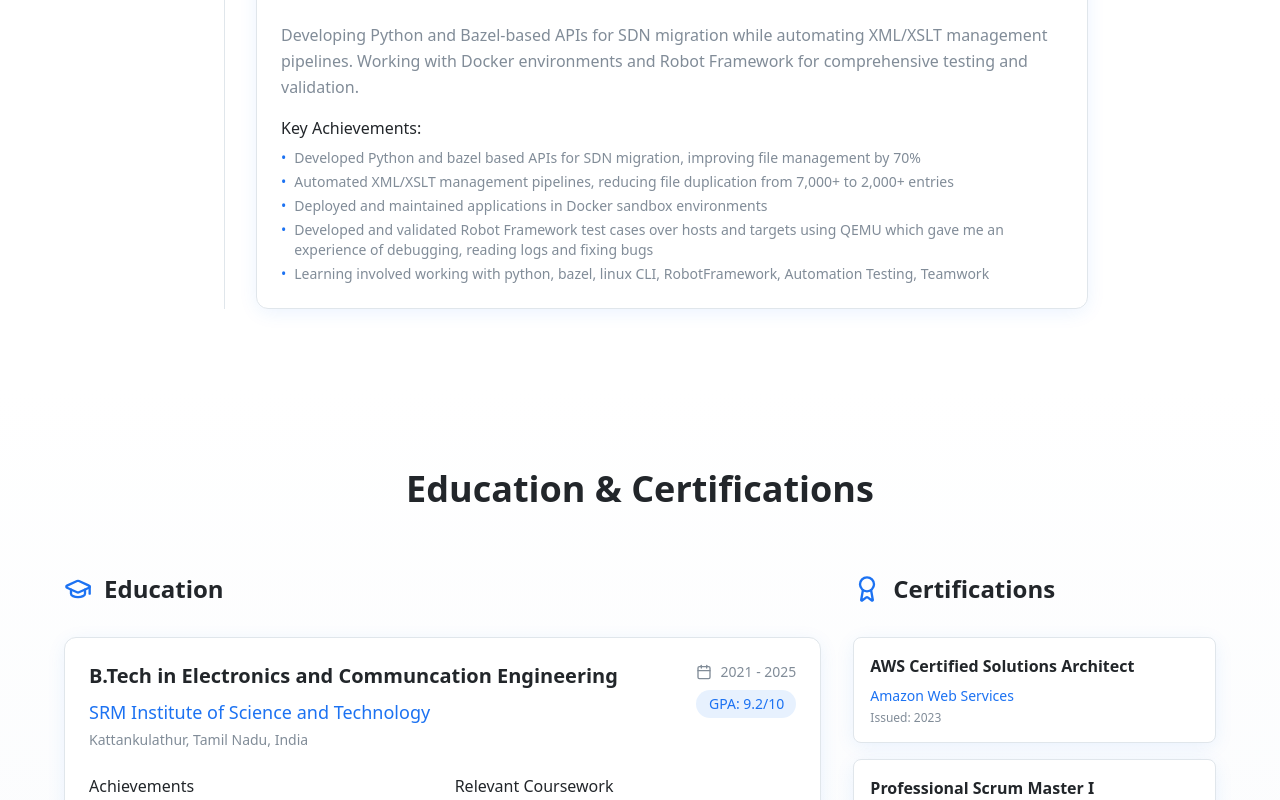
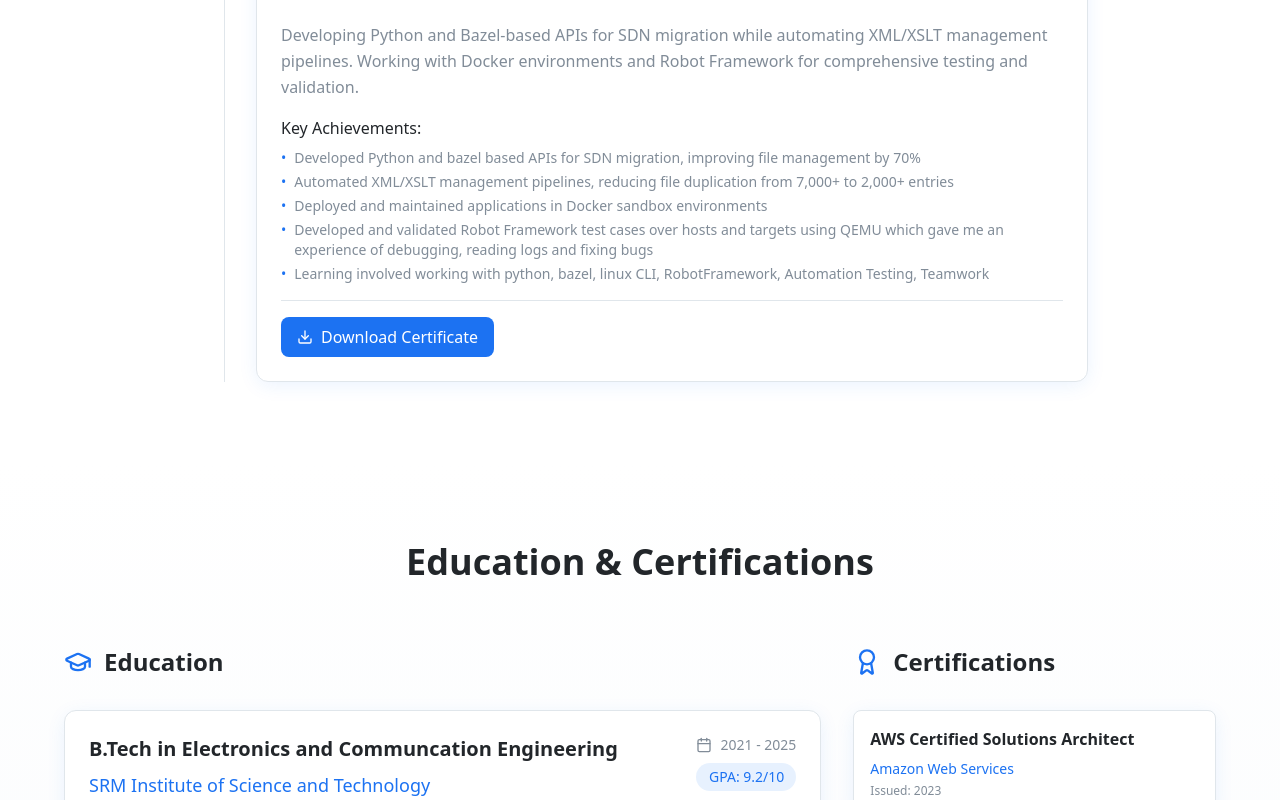
Before and after one commit to KIMARIYOGESH/port-weave-pro, a React (Vite) app: page / in a window 1280 px wide. Shown: the part 3246-4046 px from the top of the page. Built offline with nearby package versions, Linux system fonts and the light colour scheme.

Commit message:
Add PDF link to experience
Add a placeholder PDF link to the professional experience section for the Nokia Networks internship. The user will update the path later.

```diff
--- a/src/components/Portfolio/ExperienceSection.tsx
+++ b/src/components/Portfolio/ExperienceSection.tsx
@@ -1,4 +1,4 @@
-import { Calendar, MapPin } from "lucide-react";
+import { Calendar, MapPin, Download } from "lucide-react";
 
 const experiences = [
   {
@@ -13,7 +13,8 @@ const experiences = [
       "Deployed and maintained applications in Docker sandbox environments",
       "Developed and validated Robot Framework test cases over hosts and targets using QEMU which gave me an experience of debugging, reading logs and fixing bugs",
       "Learning involved working with python, bazel, linux CLI, RobotFramework, Automation Testing, Teamwork"
-    ]
+    ],
+    pdfPath: "/path/to/your/certificate.pdf" // Update this path with your actual PDF file
   }
 ];
 
@@ -74,6 +75,19 @@ const ExperienceSection = () => {
                         ))}
                       </ul>
                     </div>
+
+                    {exp.pdfPath && (
+                      <div className="mt-4 pt-4 border-t border-border">
+                        <a
+                          href={exp.pdfPath}
+                          download
+                          className="inline-flex items-center px-4 py-2 bg-primary text-primary-foreground rounded-lg hover:bg-primary/90 transition-colors"
+                        >
+                          <Download size={16} className="mr-2" />
+                          Download Certificate
+                        </a>
+                      </div>
+                    )}
                   </div>
                 </div>
               ))}
```
